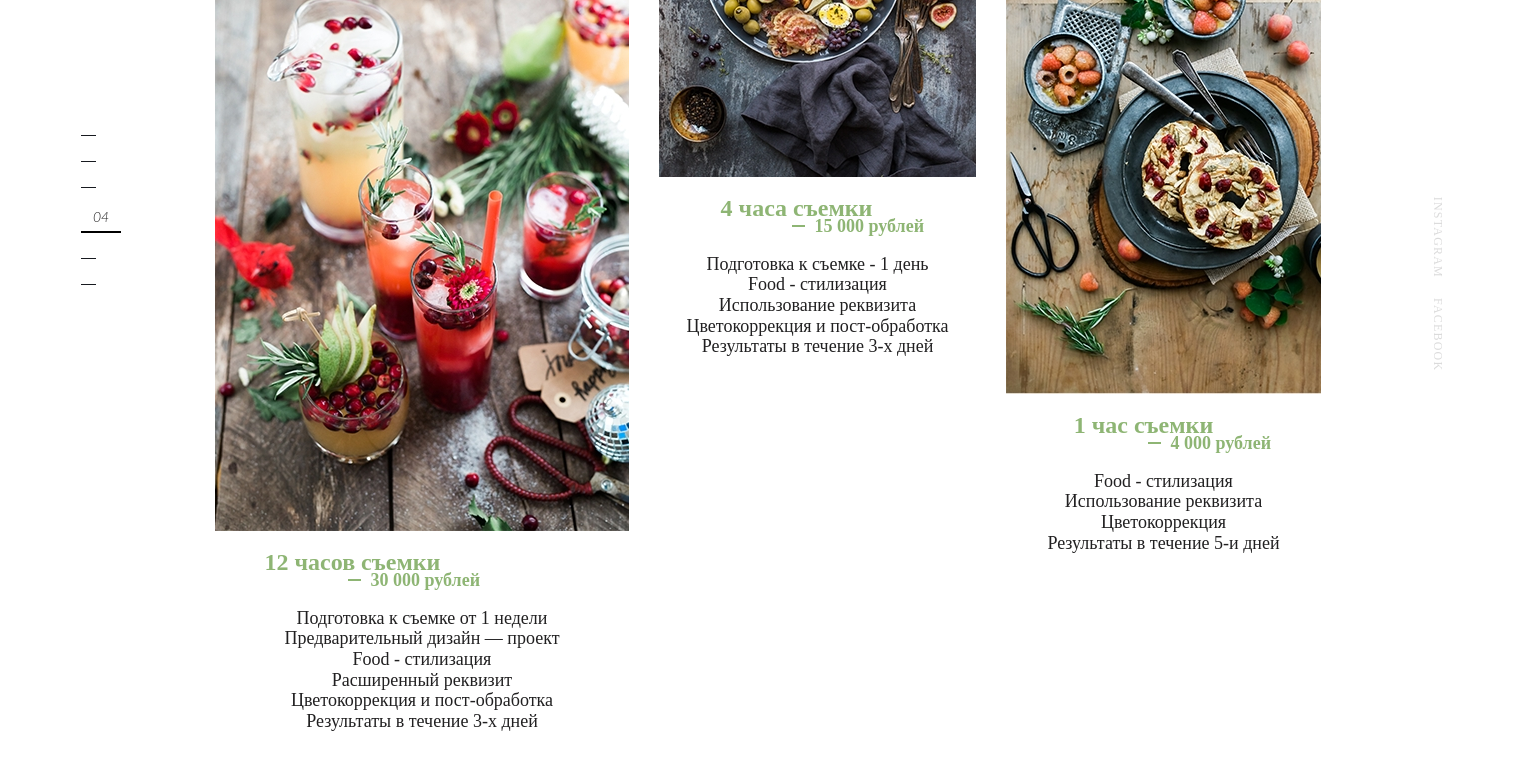
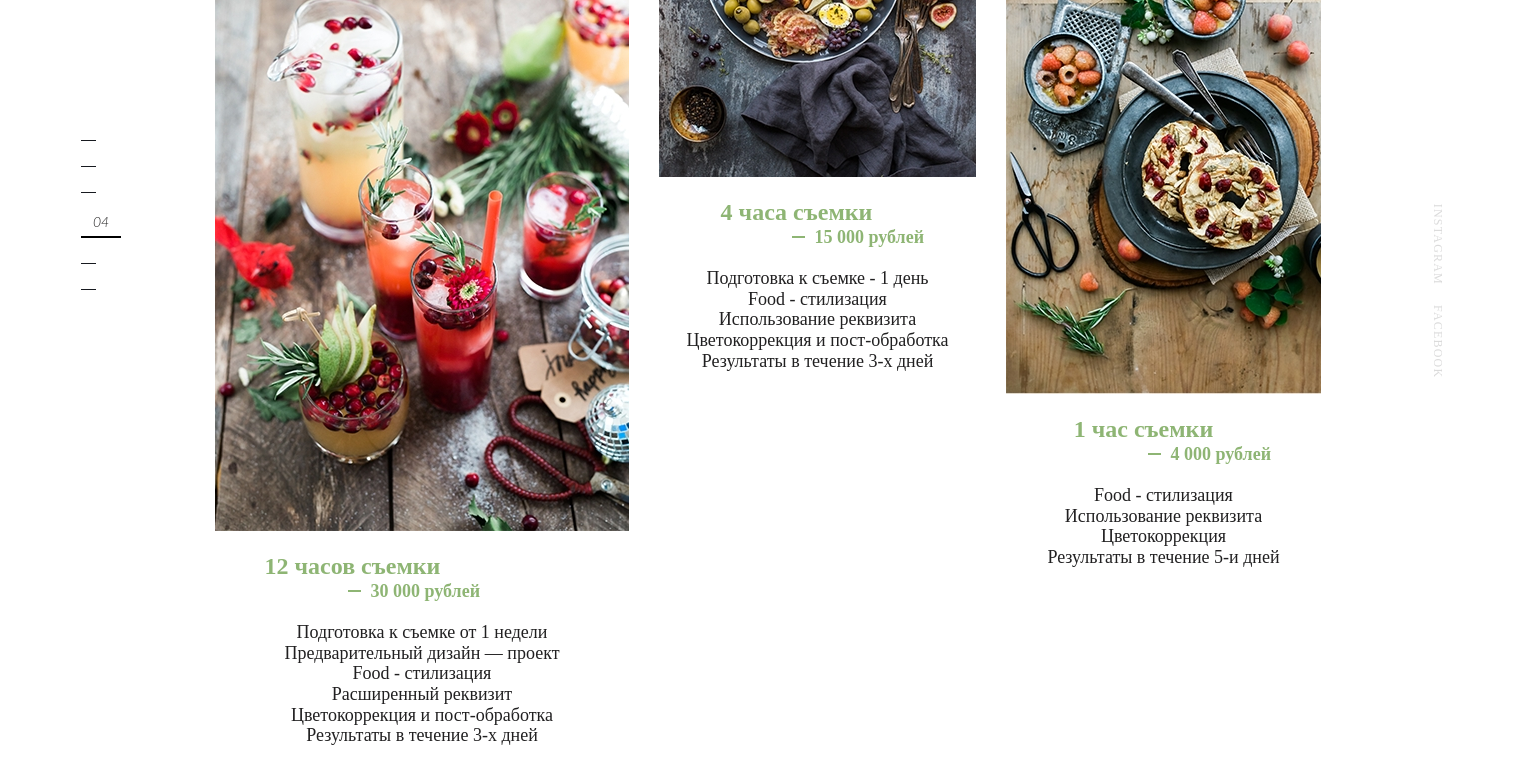
Before and after one commit to bunkerWHz/FoodBlogger, a website: page src/index.html in a window 1536 px wide. Shown: the part 4590-5374 px from the top of the page. Drawn offline with Linux system fonts and the light colour scheme.

Commit message:
fix line height and :before position

```diff
--- a/src/styles/prices.scss
+++ b/src/styles/prices.scss
@@ -118,12 +118,16 @@ font-weight: 400;
     .photo__price {
         width: 270px;
         text-align: center;
+        line-height: 25px;
     }
     .price__time {
         font-size: 24px;
     }
     .price__value {
         font-size: 18px;
+        &::before {
+            top: 11px;
+        }
     }
     .photo__feature {
         font-size: 18px;
```
Also changed, not shown: src/styles/main.css, src/styles/main.min.css, src/styles/prices.css, src/styles/prices.min.css.
